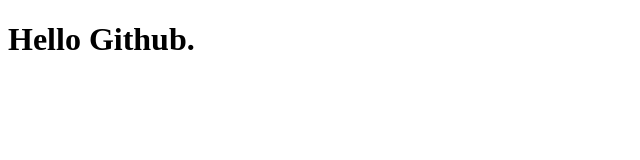
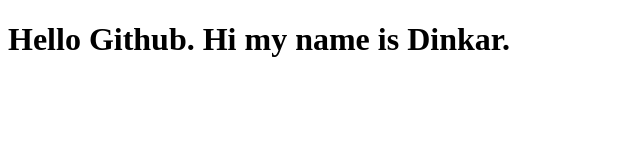
Before and after one commit to Dinkar-Mahajan/helloGithub, a plain HTML site: page index.html in a window 1280 px wide. Shown: the whole page, without its empty margins (0-640 px from the left). Drawn offline with Linux system fonts and the light colour scheme.

Commit message:
I have  made some changes to remote.

```diff
--- a/index.html
+++ b/index.html
@@ -6,6 +6,6 @@
         <title>Hello Github</title>
     </head>
     <body>
-        <h1>Hello Github.</h1>
+        <h1>Hello Github. Hi my name is Dinkar.</h1>
     </body>
 </html>
```
